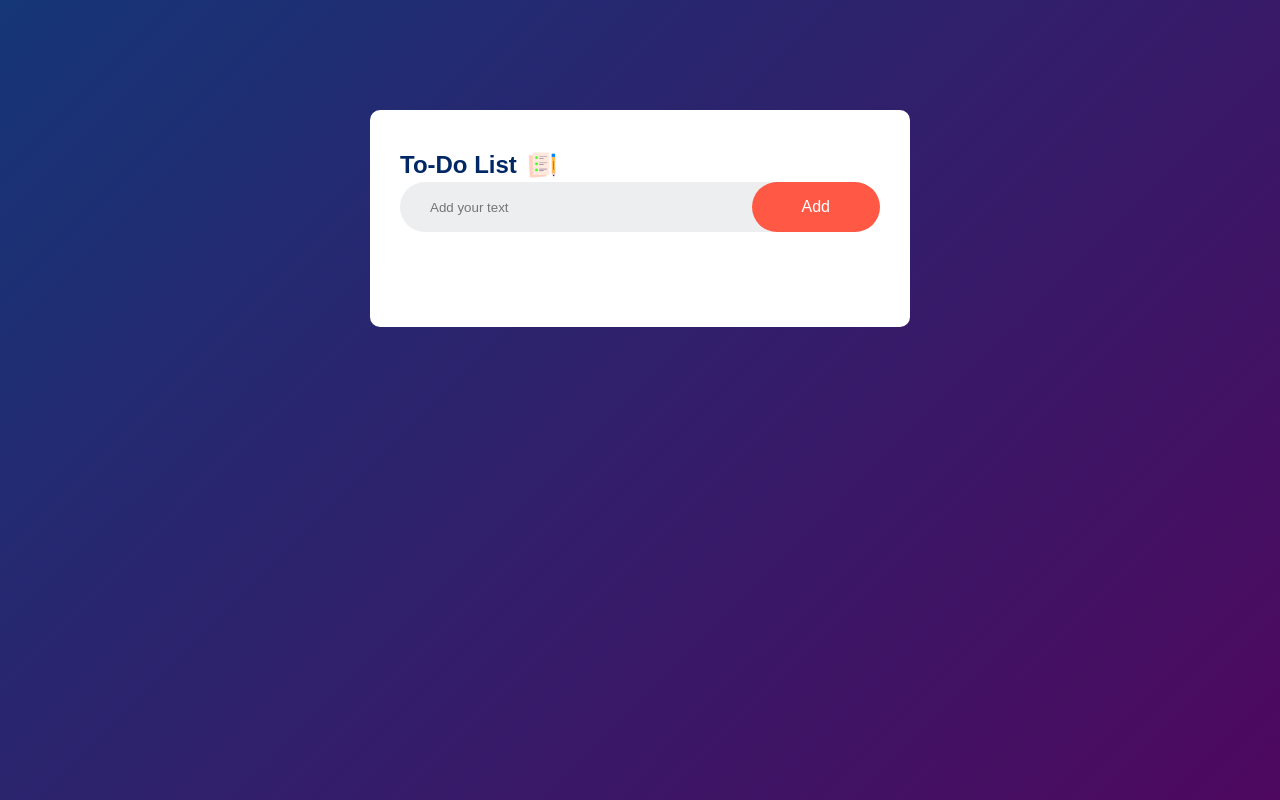
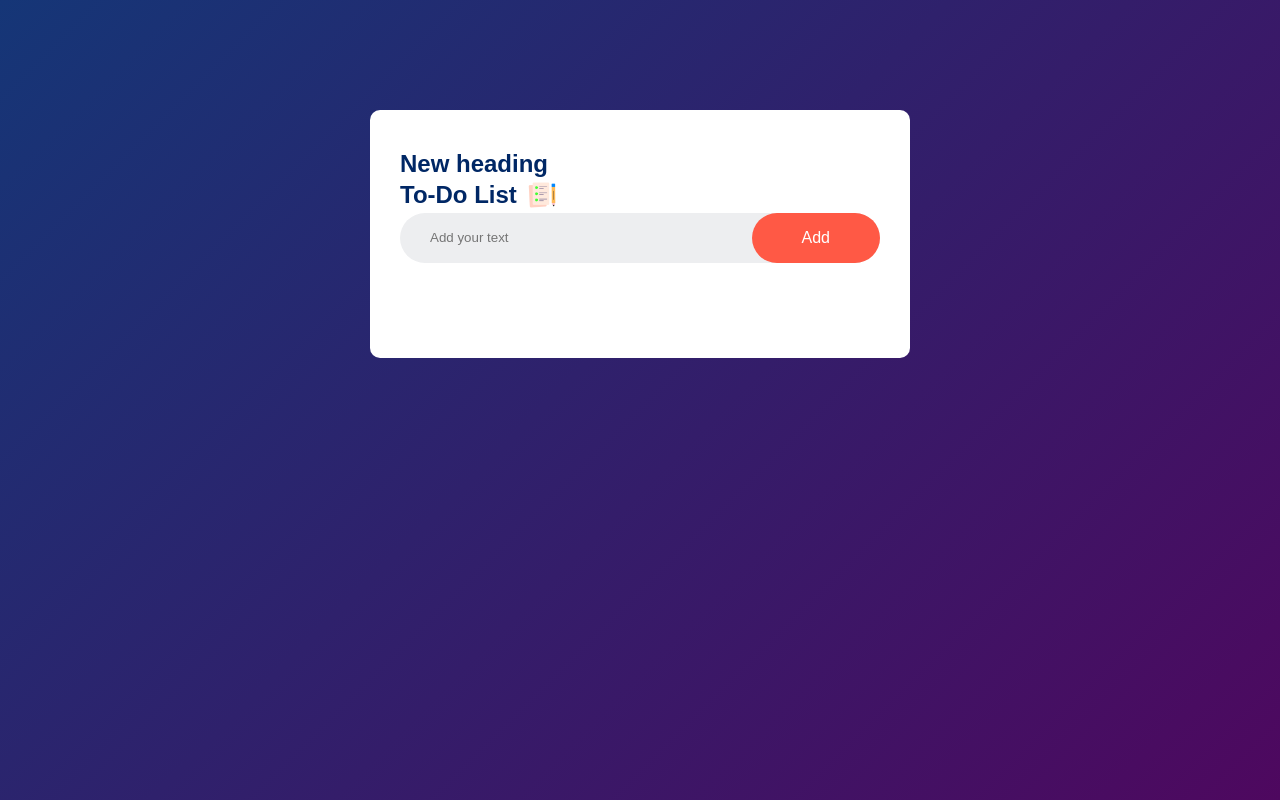
Before and after one commit to Akash-Singh82/mySample, a plain HTML site: page index.html in a window 1280 px wide. Drawn offline with Linux system fonts and the light colour scheme.

Commit message:
adding a non use h2

```diff
--- a/index.html
+++ b/index.html
@@ -9,6 +9,7 @@
 <body>
     <div class="container">
       <div class="todo-app">
+        <h2>New heading</h2>
             <h2>To-Do List
                 <img src="images/icon.png"/>
             </h2>
```
